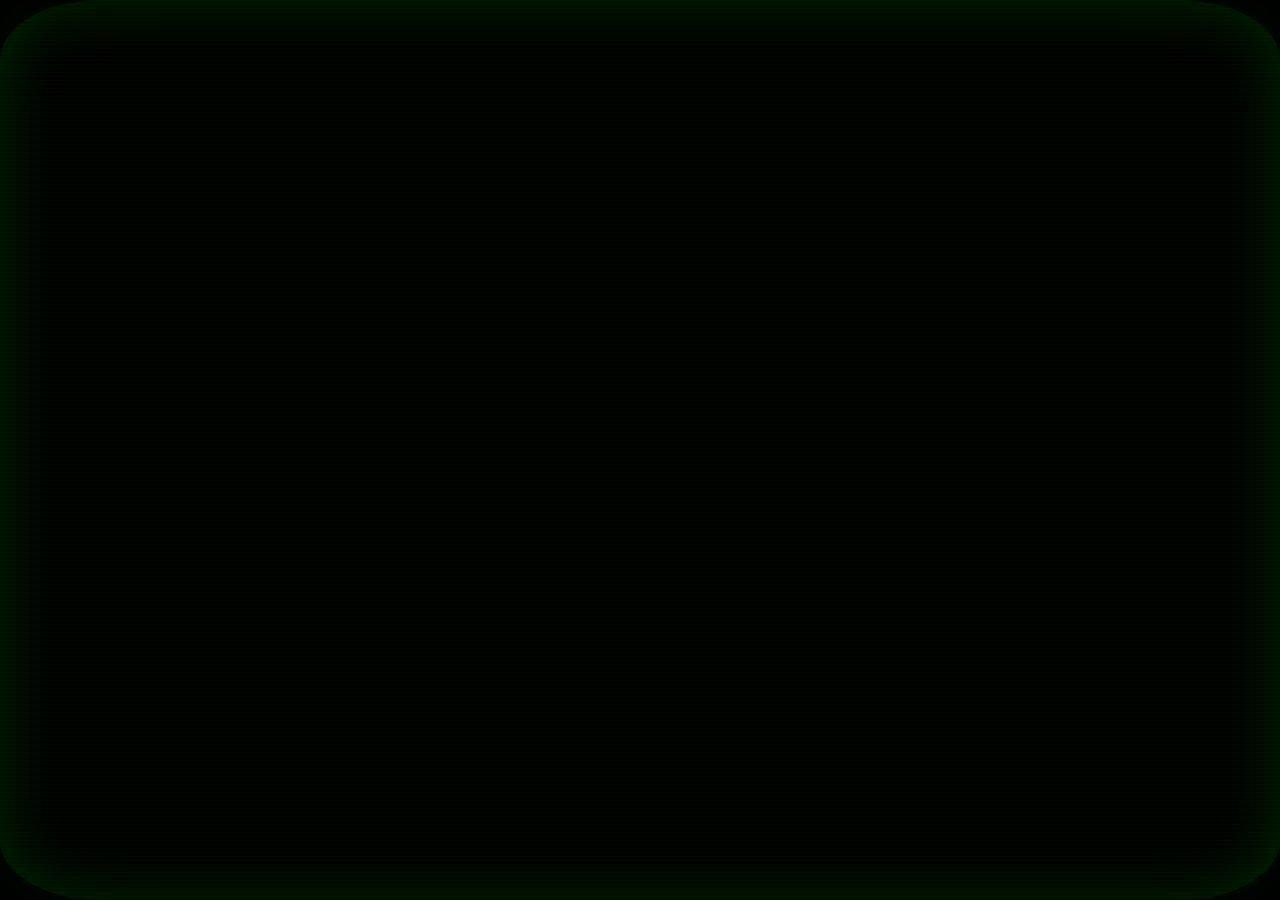
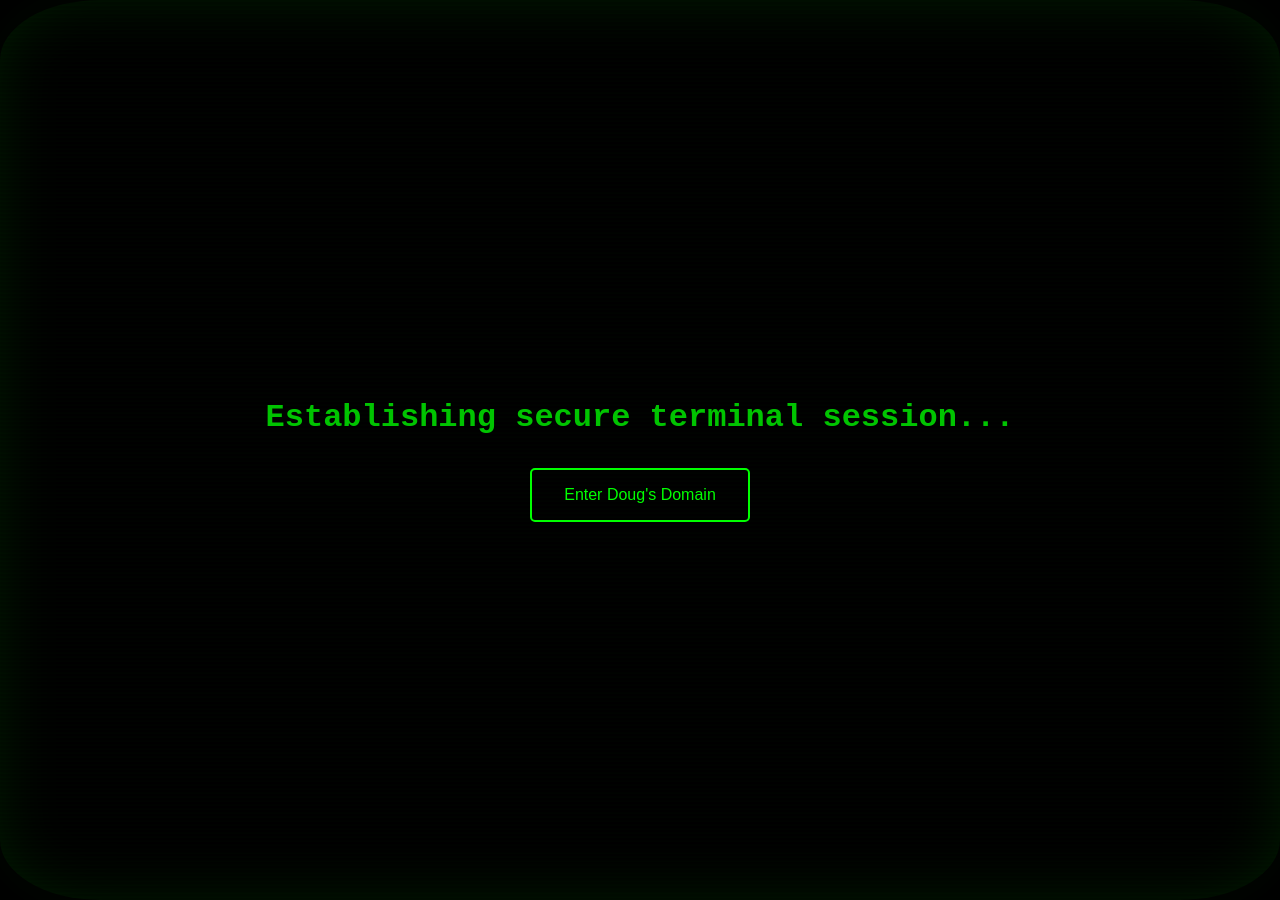
Before and after one commit to dougiedoug98/dougdevops.github.io, a Jekyll site: the page built from index.md, in a window 1280 px wide. Built offline with Jekyll 4.4.1, drawn with Linux system fonts in a browser that asks for light colours.

Commit message:
Update default.html

```diff
--- a/_layouts/default.html
+++ b/_layouts/default.html
@@ -10,10 +10,6 @@ title: Home
   <meta name="viewport" content="width=device-width, initial-scale=1.0" />
   <title>{{ site.title }} - {{ page.title }}</title>
   <style>
-    .site-content {
-      display: block !important;
-    }
-
     html, body {
       margin: 0;
       padding: 0;
@@ -85,10 +81,6 @@ title: Home
       display: none;
     }
 
-    nav, .content {
-      z-index: 5;
-    }
-
     .flicker {
       animation: flickerAnimation 1s infinite;
     }
@@ -122,8 +114,45 @@ title: Home
       box-shadow: inset 0 0 60px rgba(0, 255, 0, 0.15), 0 0 60px rgba(0, 255, 0, 0.05);
     }
 
+    @keyframes scanlinesOverlay {
+      0% { background-position-y: 0; }
+      100% { background-position-y: 100%; }
+    }
+
     @keyframes pipboyGlow {
       0% { box-shadow: inset 0 0 6px #00ff00, 0 0 10px #00ff00; }
-
       100% { box-shadow: inset 0 0 12px #00ff00, 0 0 25px #00ff00; }
     }
+  </style>
+</head>
+<body>
+  <div id="terminal-stream"></div>
+  <div class="intro-screen">
+    <h1 class="flicker">Establishing secure terminal session...</h1>
+    <button class="enter-btn">Enter Doug's Domain</button>
+  </div>
+  <div class="site-content">
+    {{ content }}
+  </div>
+  <script>
+    document.addEventListener('DOMContentLoaded', () => {
+      const intro = document.querySelector('.intro-screen');
+      const enterBtn = document.querySelector('.enter-btn');
+      const siteContent = document.querySelector('.site-content');
+      const terminal = document.getElementById('terminal-stream');
+
+      if (intro && enterBtn && siteContent) {
+        setTimeout(() => {
+          enterBtn.style.opacity = 1;
+        }, 1000);
+
+        enterBtn.addEventListener('click', () => {
+          intro.style.display = 'none';
+          siteContent.style.display = 'block';
+          if (terminal) terminal.style.opacity = 0.2;
+        });
+      }
+    });
+  </script>
+</body>
+</html>
```
Lines whose indentation alone changed are shown as unchanged.
